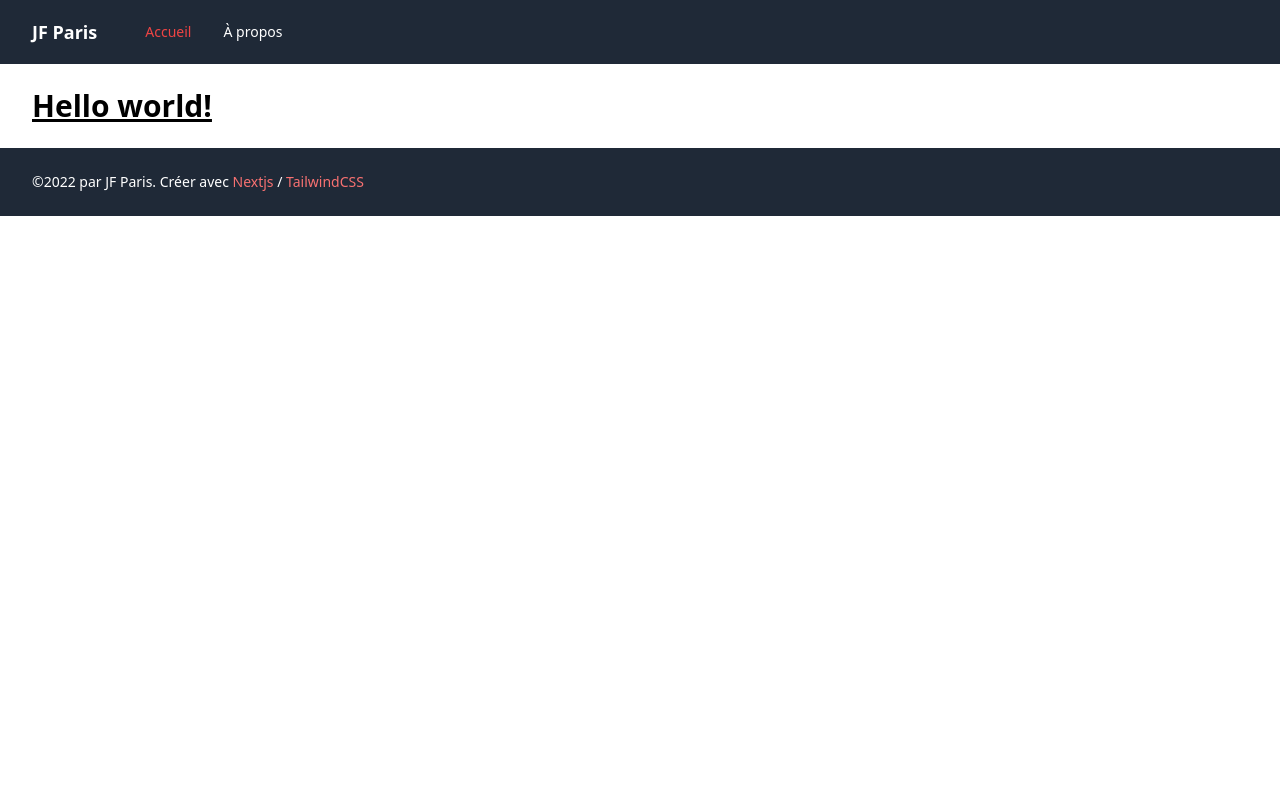
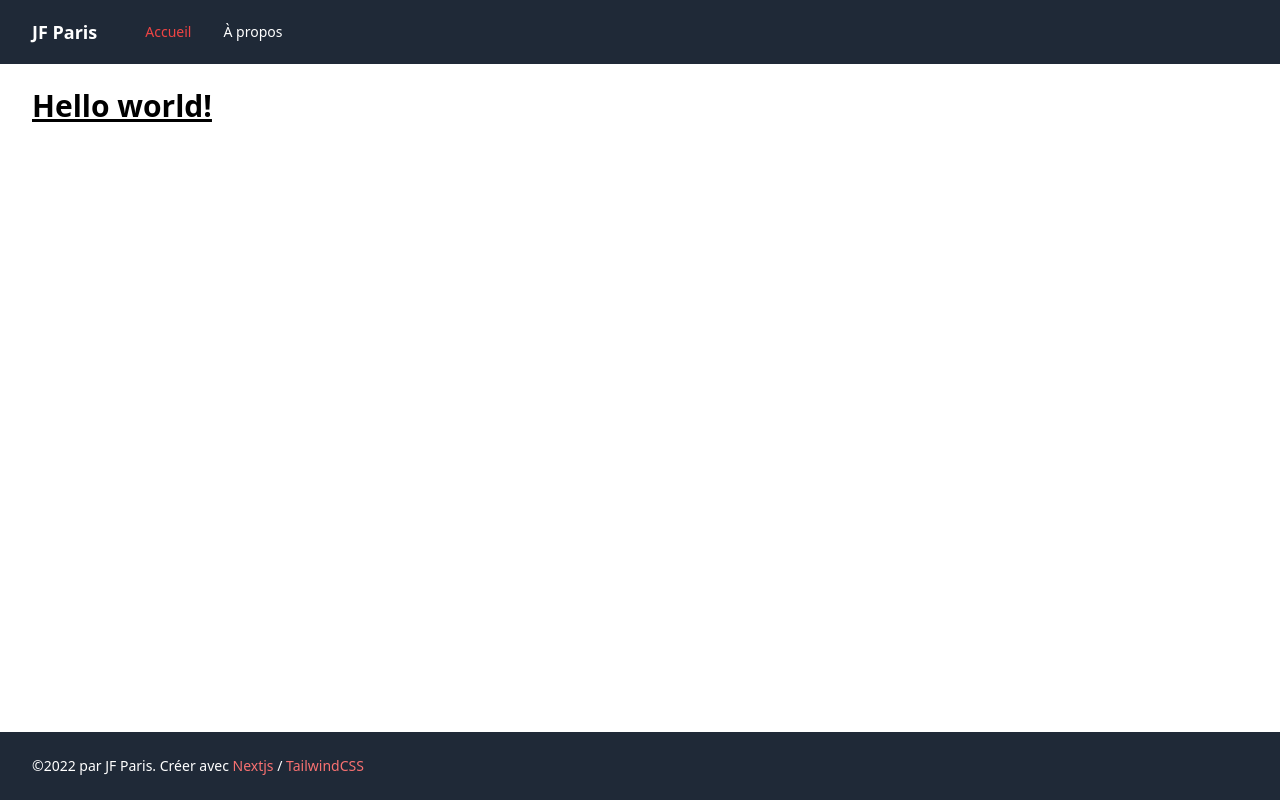
Before and after one commit to jfparis84/nextjs-website, a Next.js app: page / in a window 1280 px wide. Built offline with nearby package versions, Linux system fonts and the light colour scheme.

Commit message:
Ajustement sur le layouts.

```diff
--- a/components/Layout/Default.jsx
+++ b/components/Layout/Default.jsx
@@ -2,15 +2,20 @@ import NavBar from "../NavBar";
 
 export default function Layout({ title, children }) {
   return (
-    <div className="min-h-full">
+    <div className="flex flex-col h-screen justify-between">
       <NavBar />
-      <main>
+
+      <main className="mb-auto">
         <div className="max-w-7xl mx-auto py-6 sm:px-6 lg:px-8">{children}</div>
       </main>
 
       <footer className="bg-gray-800">
         <div className="max-w-7xl mx-auto py-6 sm:px-6 lg:px-8">
-          <div className="text-white text-sm">©2022 par JF Paris. Créer avec <a href="https://nextjs.org/">Nextjs</a> / <a href="https://tailwindcss.com/">TailwindCSS</a></div>
+          <div className="text-white text-sm">
+            ©2022 par JF Paris. Créer avec{" "}
+            <a href="https://nextjs.org/">Nextjs</a> /{" "}
+            <a href="https://tailwindcss.com/">TailwindCSS</a>
+          </div>
         </div>
       </footer>
     </div>
```
